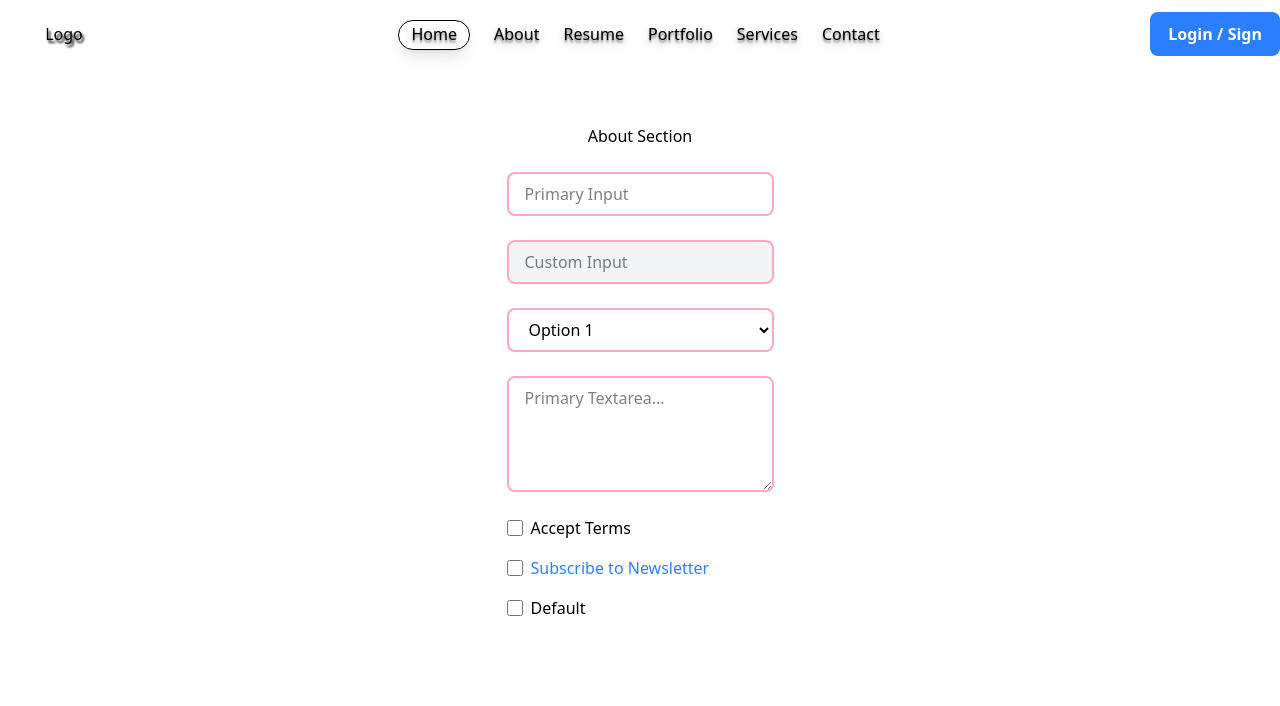
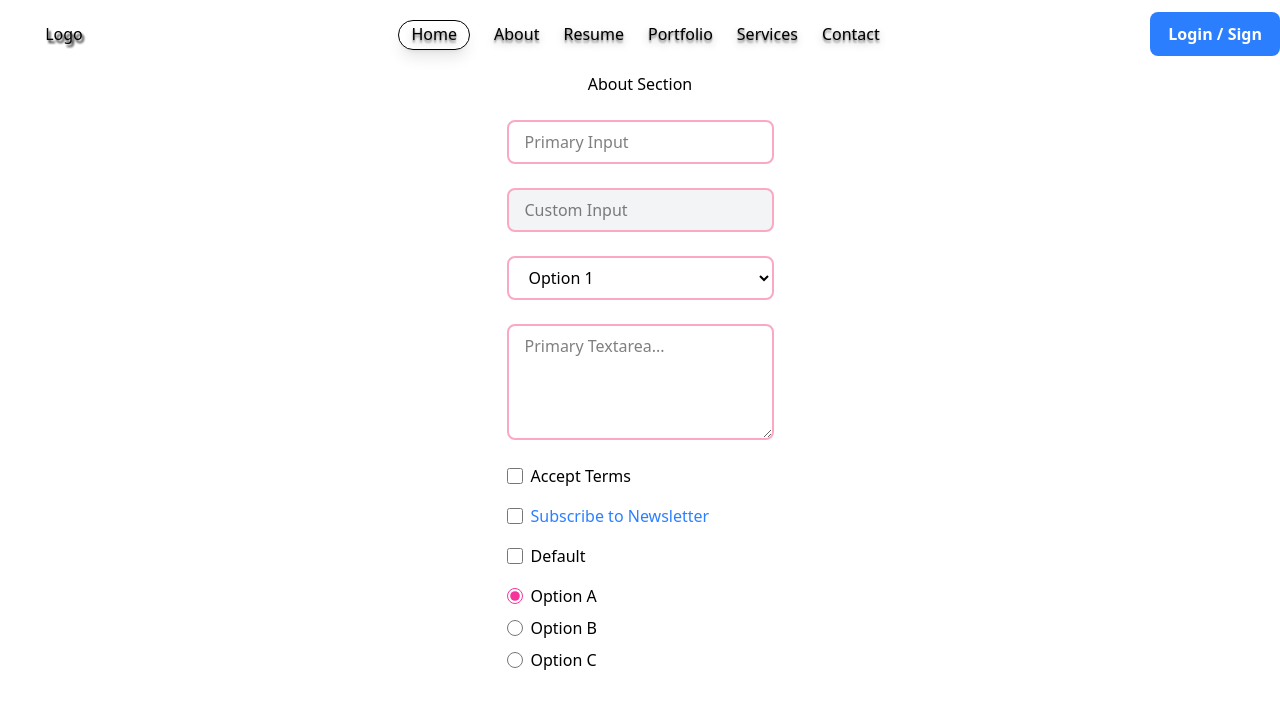
Before and after one commit to awaisfaryad25/react-basic-project, a React (Vite) app: page / in a window 1280 px wide. Shown: the top 706 px of the page. Built offline with nearby package versions, Linux system fonts and the light colour scheme.

Commit message:
add radio group

```diff
--- /dev/null
+++ b/src/components/global/RadioGroup.jsx
@@ -0,0 +1,23 @@
+import React from "react";
+
+const RadioGroup = ({ options = [], value, onChange, name, className = "" }) => {
+  return (
+    <div className={`flex flex-col gap-2 ${className}`}>
+      {options.map((opt, i) => (
+        <label key={i} className="flex items-center gap-2 cursor-pointer">
+          <input
+            type="radio"
+            name={name}
+            value={opt.value || opt}
+            checked={value === (opt.value || opt)}
+            onChange={() => onChange(opt.value || opt)}
+            className="w-4 h-4 accent-pink-500"
+          />
+          {opt.label || opt}
+        </label>
+      ))}
+    </div>
+  );
+};
+
+export default RadioGroup;
--- a/src/components/home/About.jsx
+++ b/src/components/home/About.jsx
@@ -3,6 +3,7 @@ import Input from '../global/Input'
 import Textarea from '../global/Textarea'
 import Select from '../global/Select'
 import Checkbox from '../global/Checkbox'
+import RadioGroup from '../global/RadioGroup'
 
 const About = ({id}) => {
   return (
@@ -27,6 +28,17 @@ const About = ({id}) => {
       <Checkbox label="Subscribe to Newsletter" checked={false} onChange={() => {}} className="text-blue-500" />
       <Checkbox label="Default" variant="default" />
 
+      <RadioGroup
+        name="example"
+        options={[
+          { label: "Option A", value: "A" },
+          { label: "Option B", value: "B" },
+          { label: "Option C", value: "C" },
+        ]}
+        value="A"
+        onChange={(val) => console.log(val)}
+      />
+
     </div>
     </div>
   )
```
